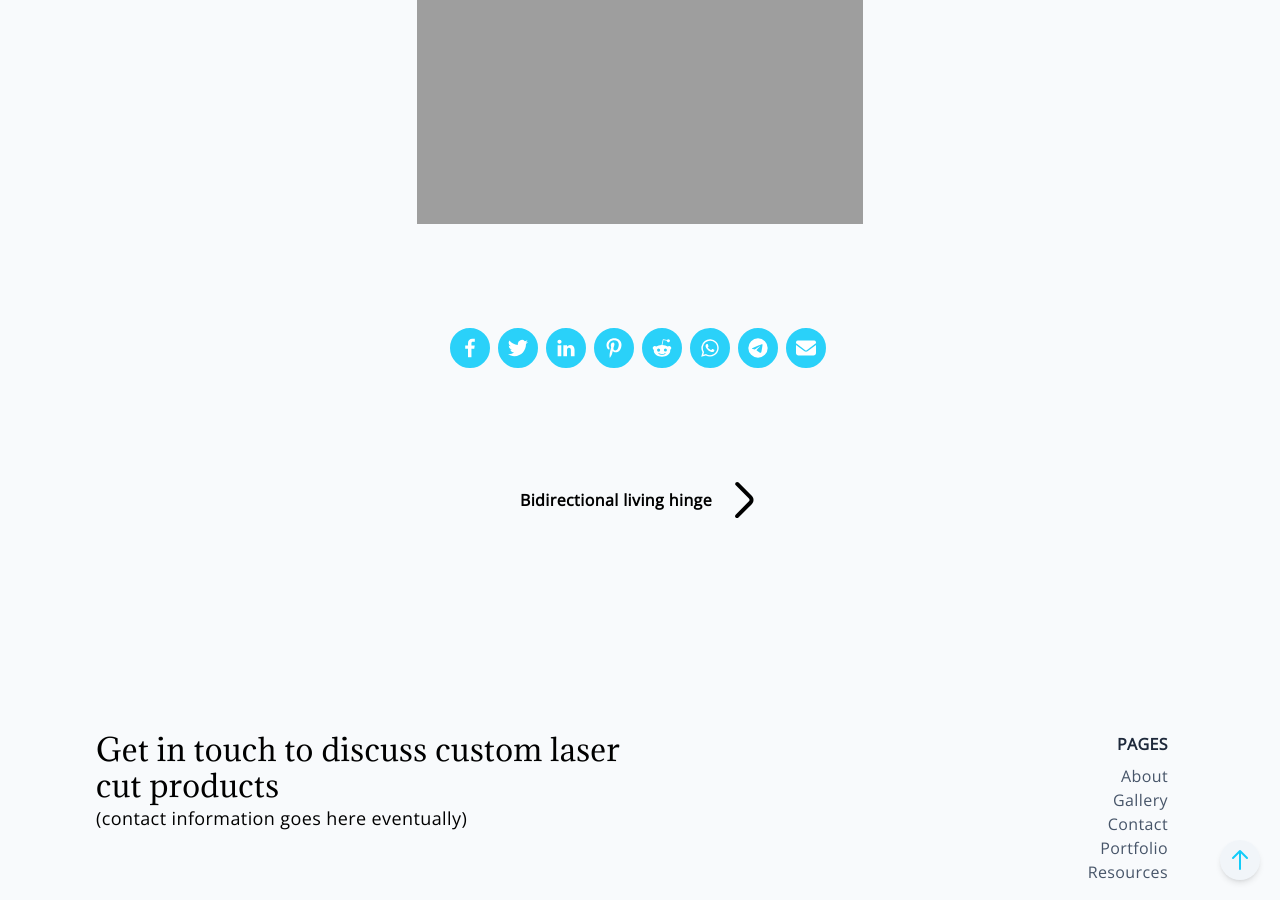
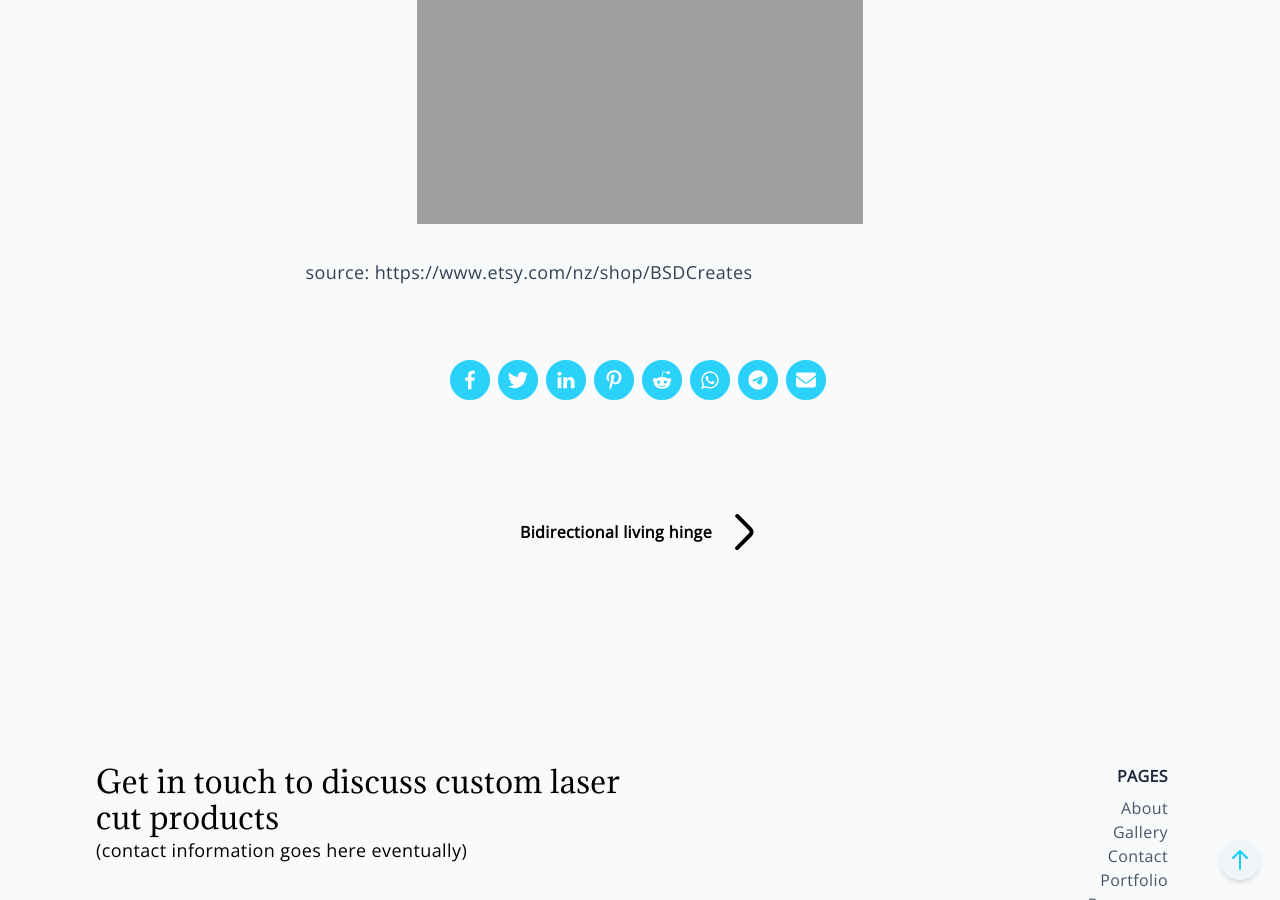
Before and after one commit to paper-engineer/laser-gallery, a Jekyll site: the page built from docs/_posts/2026-04-19-boardgame-inserts.md, in a window 1280 px wide and 900 px high, scrolled down 1506 px. Built offline with Jekyll 4.4.1, drawn with Linux system fonts in a browser that asks for light colours; part of the change alters nothing that is shown.

Commit message:
Update 2026-04-19-boardgame-inserts.md

```diff
--- a/docs/_posts/2026-04-19-boardgame-inserts.md
+++ b/docs/_posts/2026-04-19-boardgame-inserts.md
@@ -17,3 +17,5 @@ Time: The best part of 12 hours over 2 days. To be fair, there was a bit of dial
 
 For other pictures use
 ![alt]({{ site.url }}{{ site.baseurl }}/assets/images/bio-photo.jpg)
+
+source: https://www.etsy.com/nz/shop/BSDCreates
```
